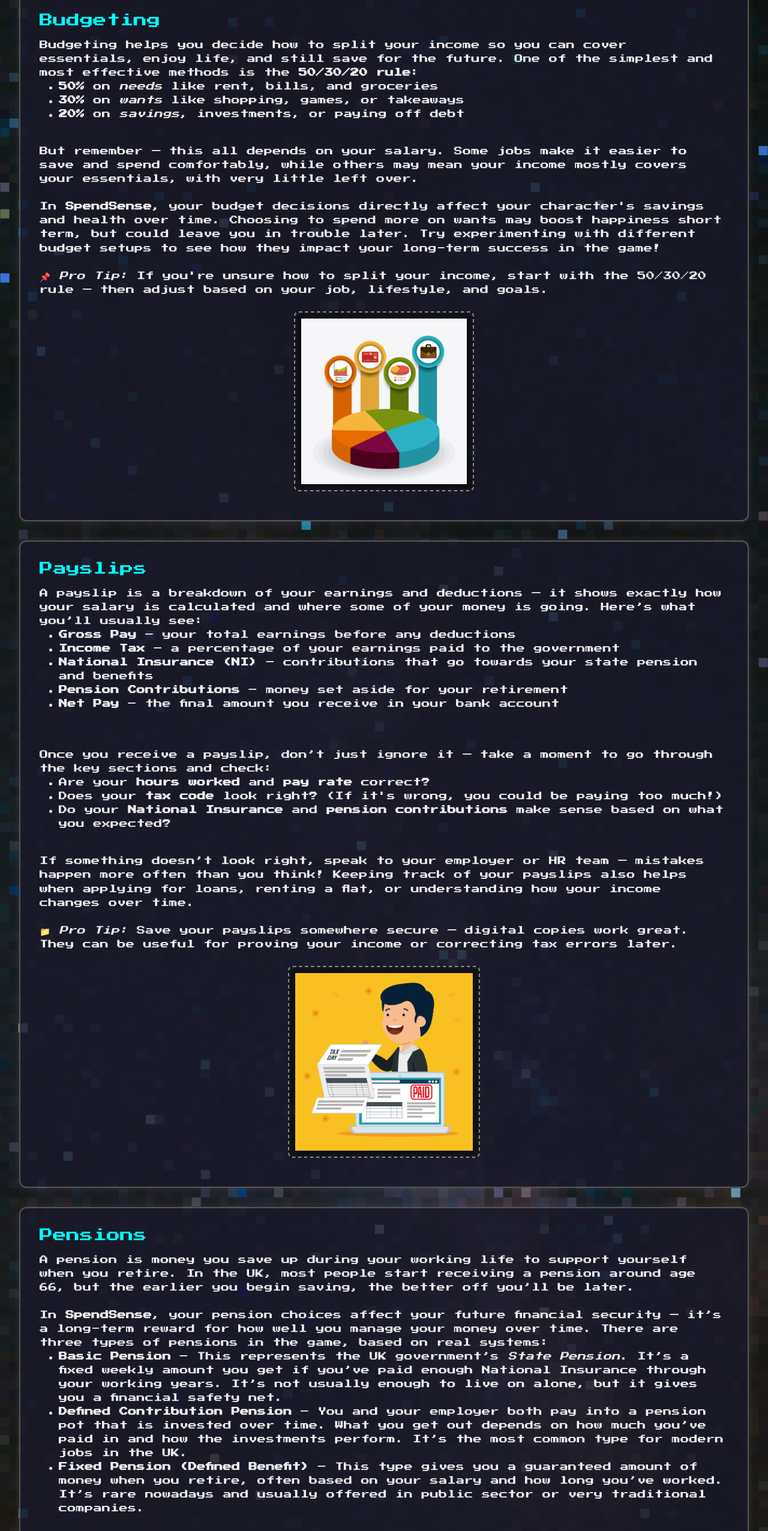
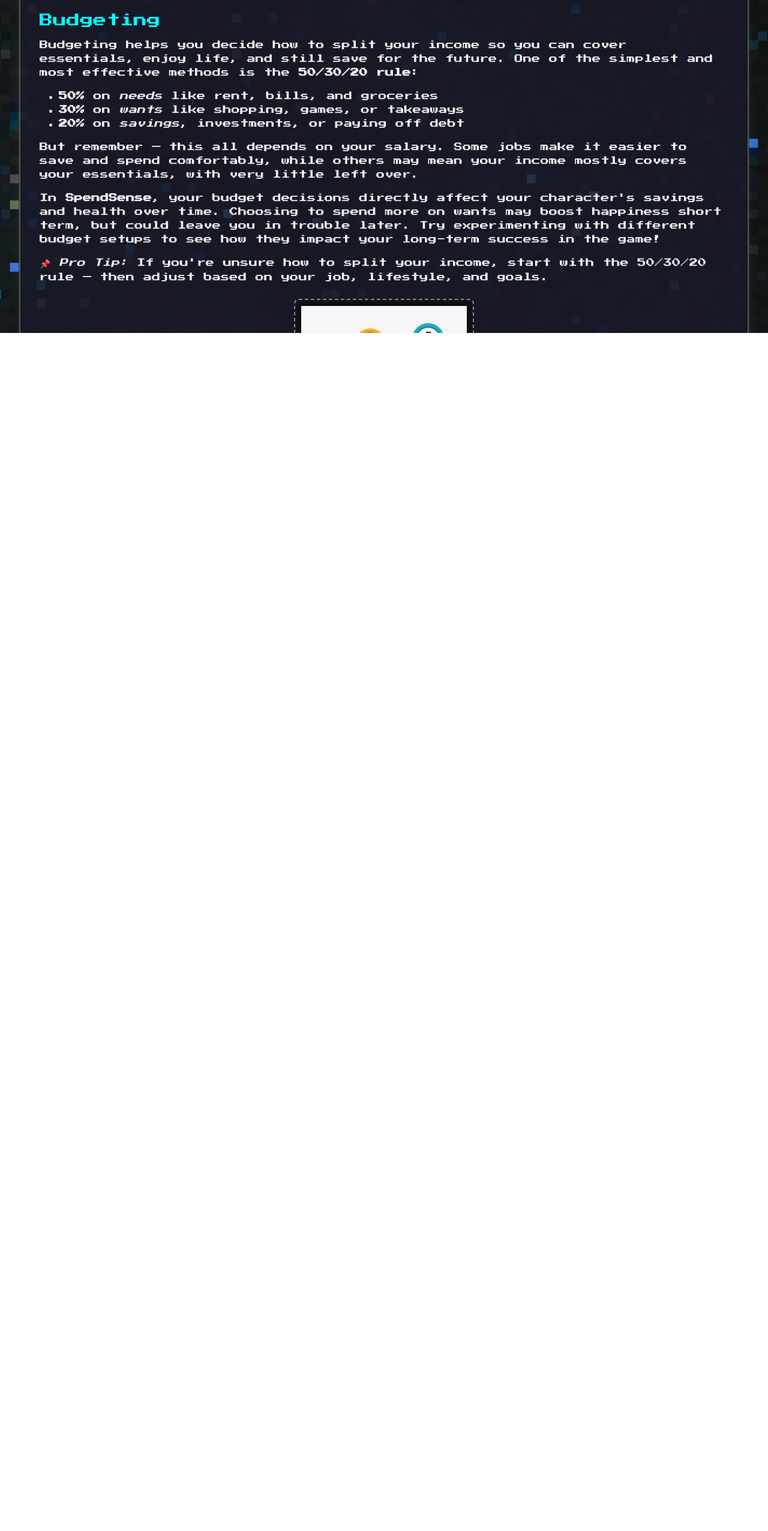
Before and after one commit to VizonaVerse/SpendSense, a React (Create React App) app in the folder SpendSense/spendsense-react/: page /learn in a window 1280 px wide. Shown: the part 245-2797 px from the top of the page at 60% size. After the commit the page ends 800 px from the top, so only its background shows below. Built offline with nearby package versions, Linux system fonts and the light colour scheme.

Commit message:
know your money scroll fixed

```diff
--- a/SpendSense/spendsense-react/src/App.css
+++ b/SpendSense/spendsense-react/src/App.css
@@ -296,7 +296,7 @@ table.table-bordered {
   margin-bottom: 0.5rem;
 }
 
-/* Hover Info Tooltip */
+
 .hover-info {
   position: relative;
   display: inline-block;
@@ -344,7 +344,7 @@ table.table-bordered {
   font-size: 0.7rem;
 }
 
-/* PieChart Section - Budget Blaster */
+
 .piechart-section {
   padding: 2rem;
   font-family: 'Press Start 2P', monospace;
--- a/SpendSense/spendsense-react/src/components/KnowYourMoney.js
+++ b/SpendSense/spendsense-react/src/components/KnowYourMoney.js
@@ -4,7 +4,6 @@ import './knowYourMoney.css';
 import '../App.css';
 
 const KnowYourMoney = () => {
-
   useEffect(() => {
     document.body.style.overflow = 'auto';
     return () => {
@@ -12,13 +11,10 @@ const KnowYourMoney = () => {
     };
   }, []);
 
-
   const navigate = useNavigate();
 
-  const handleBackClick = () => {
-    navigate("/");
-  }
   return (
+    <div style={{ maxHeight: '100vh', overflowY: 'auto' }}>
     <div className="learn-page">
       <button className="back-button" onClick={() => navigate("/")}>
         ← Back to Game
@@ -35,34 +31,31 @@ const KnowYourMoney = () => {
         <img src="/images/coinSpin2.gif" alt="spinning coin right" className="title-coin right" />
       </div>
 
-
       <p className="learn-intro">Welcome to your guide for understanding your finances.</p>
 
       {/* Section: Budgeting */}
       <section className="learn-section">
         <h2 className="learn-heading"> Budgeting</h2>
-        <p className="learn-text">
+        <div className="learn-text">
+          <p>
             Budgeting helps you decide how to split your income so you can cover essentials, enjoy life, and still save for the future.
             One of the simplest and most effective methods is the <strong>50/30/20 rule</strong>:
+          </p>
           <ul>
             <li><strong>50%</strong> on <em>needs</em> like rent, bills, and groceries</li>
             <li><strong>30%</strong> on <em>wants</em> like shopping, games, or takeaways</li>
             <li><strong>20%</strong> on <em>savings</em>, investments, or paying off debt</li>
           </ul>
-
-          <br />
-
+          <p>
             But remember — this all depends on your salary. Some jobs make it easier to save and spend comfortably, while others may mean your income mostly covers your essentials, with very little left over.
-
-          <br /><br />
-
+          </p>
+          <p>
             In <strong>SpendSense</strong>, your budget decisions directly affect your character's savings and health over time. Choosing to spend more on wants may boost happiness short term, but could leave you in trouble later. Try experimenting with different budget setups to see how they impact your long-term success in the game!
-
-          <br /><br />
-
+          </p>
+          <p>
             📌 <em> Pro Tip:</em> If you're unsure how to split your income, start with the 50/30/20 rule — then adjust based on your job, lifestyle, and goals.
           </p>
-
+        </div>
         <div className="learn-chart-wrapper">
           <img
             src='/images/pieChart.jpg'
@@ -70,15 +63,15 @@ const KnowYourMoney = () => {
             className="budget-chart"
           />
         </div>
-
       </section>
-
 
       {/* Section: Payslips */}
       <section className="learn-section">
         <h2 className="learn-heading"> Payslips</h2>
-        <p className="learn-text">
+        <div className="learn-text">
+          <p>
             A payslip is a breakdown of your earnings and deductions — it shows exactly how your salary is calculated and where some of your money is going. Here’s what you’ll usually see:
+          </p>
           <ul>
             <li><strong>Gross Pay</strong> – your total earnings before any deductions</li>
             <li><strong>Income Tax</strong> – a percentage of your earnings paid to the government</li>
@@ -86,25 +79,20 @@ const KnowYourMoney = () => {
             <li><strong>Pension Contributions</strong> – money set aside for your retirement</li>
             <li><strong>Net Pay</strong> – the final amount you receive in your bank account</li>
           </ul>
-
-          <br /><br />
-          Once you receive a payslip, don’t just ignore it — take a moment to go through the key sections and check:
-
+          <p>Once you receive a payslip, don’t just ignore it — take a moment to go through the key sections and check:</p>
           <ul>
             <li>Are your <strong>hours worked</strong> and <strong>pay rate</strong> correct?</li>
             <li>Does your <strong>tax code</strong> look right? (If it's wrong, you could be paying too much!)</li>
             <li>Do your <strong>National Insurance</strong> and <strong>pension contributions</strong> make sense based on what you expected?</li>
           </ul>
-
-          <br />
-
-          If something doesn’t look right, speak to your employer or HR team — mistakes happen more often than you think! Keeping track of your payslips also helps when applying for loans, renting a flat, or understanding how your income changes over time.
-
-          <br /><br />
+          <p>
+            If something doesn’t look right, speak to your employer or HR team — mistakes happen more often than you think!
+            Keeping track of your payslips also helps when applying for loans, renting a flat, or understanding how your income changes over time.
+          </p>
+          <p>
             📁 <em>Pro Tip:</em> Save your payslips somewhere secure — digital copies work great. They can be useful for proving your income or correcting tax errors later.
-
           </p>
-
+        </div>
         <div className="learn-chart-wrapper">
           <img
             src='/images/learnPayslip.jpg'
@@ -112,42 +100,36 @@ const KnowYourMoney = () => {
             className="payslip-chart"
           />
         </div>
-
       </section>
 
       {/* Section: Pensions */}
       <section className="learn-section">
         <h2 className="learn-heading"> Pensions</h2>
-        <p className="learn-text">
+        <div className="learn-text">
+          <p>
             A pension is money you save up during your working life to support yourself when you retire. In the UK, most people start receiving a pension around age 66, but the earlier you begin saving, the better off you’ll be later.
-
-          <br /><br />
-
+          </p>
+          <p>
             In <strong>SpendSense</strong>, your pension choices affect your future financial security — it’s a long-term reward for how well you manage your money over time. There are three types of pensions in the game, based on real systems:
-
+          </p>
           <ul>
             <li>
               <strong>Basic Pension</strong> – This represents the UK government’s <em>State Pension</em>. It’s a fixed weekly amount you get if you’ve paid enough National Insurance through your working years. It’s not usually enough to live on alone, but it gives you a financial safety net.
             </li>
-
             <li>
               <strong>Defined Contribution Pension</strong> – You and your employer both pay into a pension pot that is invested over time. What you get out depends on how much you’ve paid in and how the investments perform. It’s the most common type for modern jobs in the UK.
             </li>
-
             <li>
               <strong>Fixed Pension (Defined Benefit)</strong> – This type gives you a guaranteed amount of money when you retire, often based on your salary and how long you’ve worked. It’s rare nowadays and usually offered in public sector or very traditional companies.
             </li>
           </ul>
-
-          <br />
-
+          <p>
             You can check your pension contributions on your payslip. Even though it feels far away, putting money into your pension early makes a big difference later — thanks to compound growth.
-
-          <br /><br />
-
+          </p>
+          <p>
             📌 <em>Pro Tip:</em> In the game and in real life, pensions are like slow power-ups — you won’t feel the benefit immediately, but they matter a lot in the long run. The better your pension plan, the more relaxed your retirement will be.
           </p>
-
+        </div>
         <div className="learn-chart-wrapper">
           <img
             src='/images/learnPension.jpg'
@@ -155,8 +137,8 @@ const KnowYourMoney = () => {
             className="pension-chart"
           />
         </div>
-
       </section>
+      </div>
     </div>
   );
 };
--- a/SpendSense/spendsense-react/src/components/knowYourMoney.css
+++ b/SpendSense/spendsense-react/src/components/knowYourMoney.css
@@ -7,6 +7,7 @@
     height: auto;
     padding: 2rem;
     box-sizing: border-box;
+    overflow-y: auto;
   }
 
 html {
```
Lines whose indentation alone changed are shown as unchanged.
